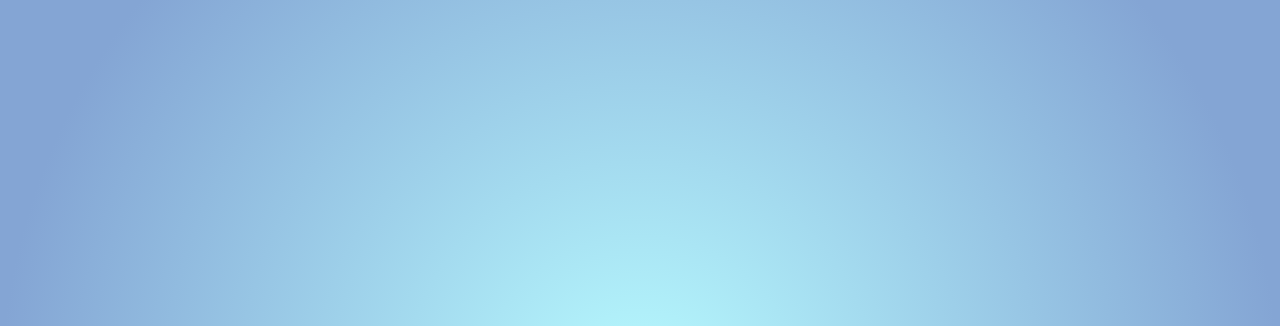
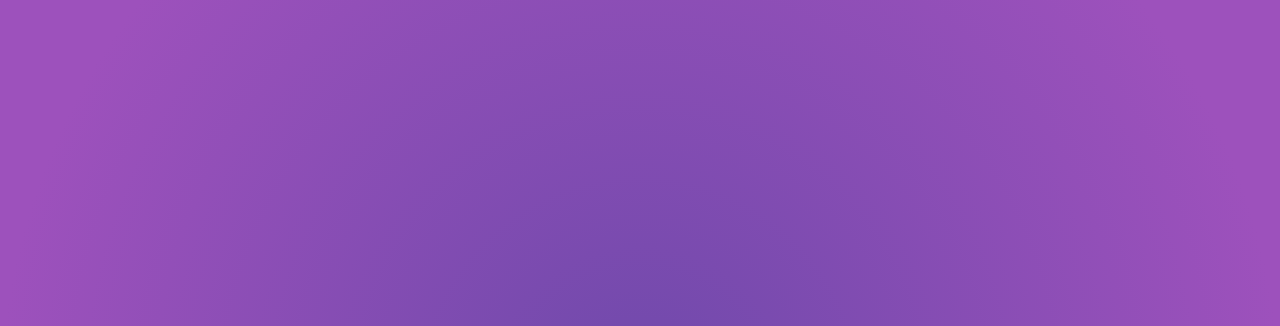
Before and after one commit to aarondack/adack123.github.io, a plain HTML site: page index.html in a window 1280 px wide. Shown: the top 326 px of the page. Drawn offline with nearby package versions, Linux system fonts and the light colour scheme.

Commit message:
Quick change to gradient

```diff
--- a/index.html
+++ b/index.html
@@ -135,8 +135,8 @@
           states : {
               "default-state": {
                   gradients: [
-                      ['#ffb347', '#ffcc33'],
                       ['#83a4d4', '#b6fbff'],
+                      ['#9D50BB', '#6E48AA']
                   ]
               }
           }
```
